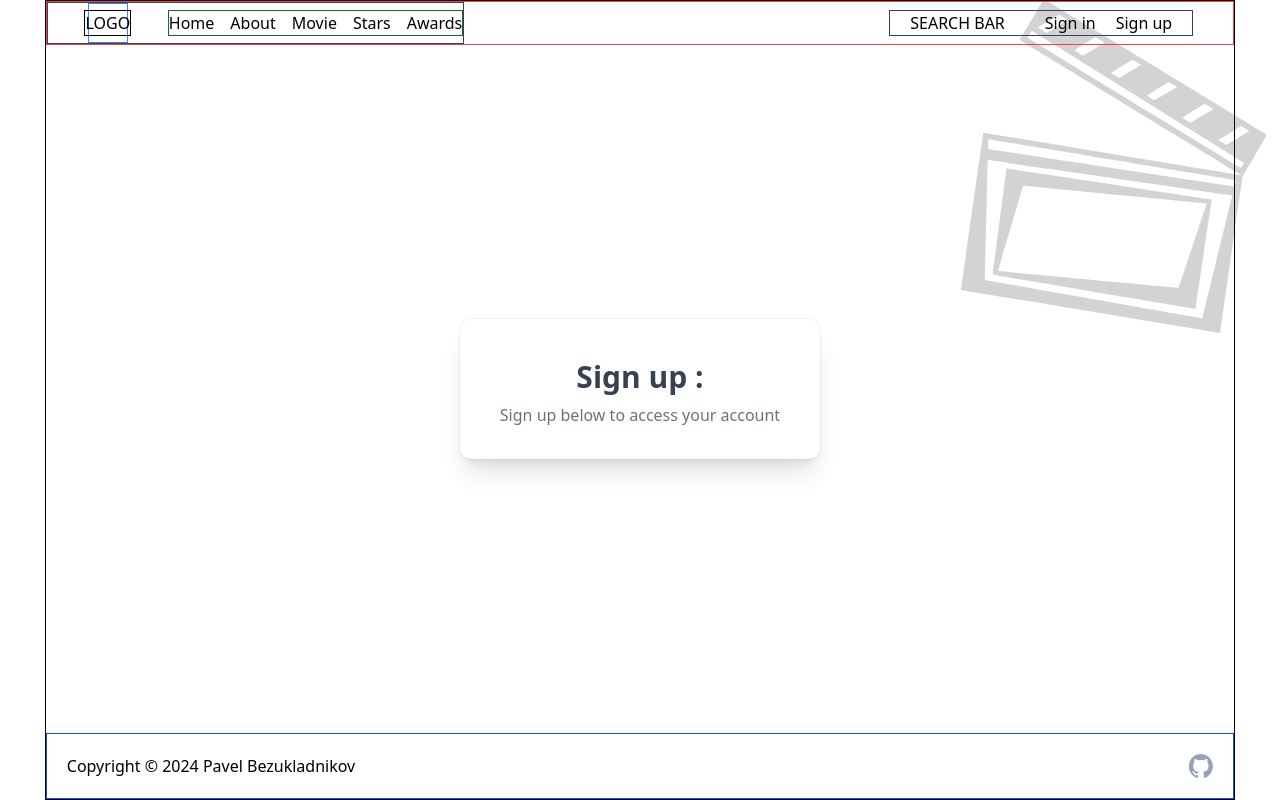
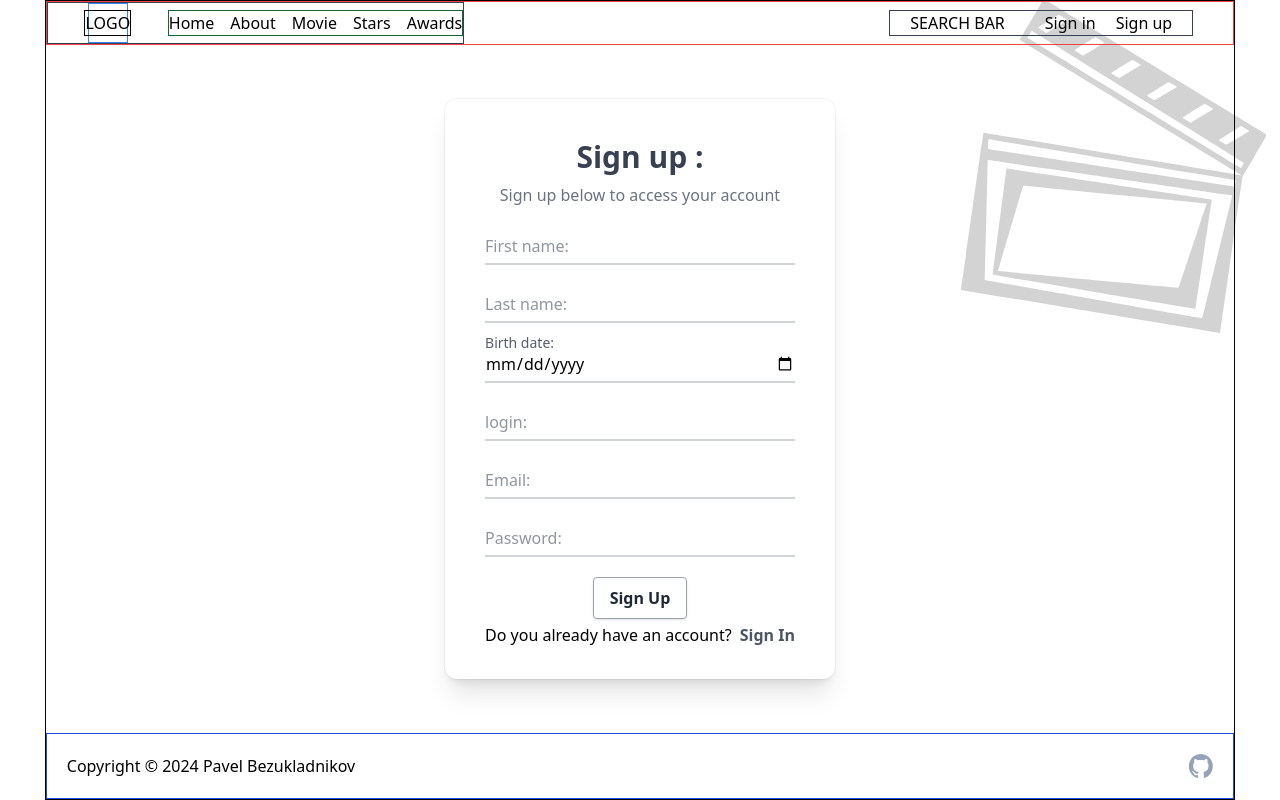
Before and after one commit to PavelAB/MovieTS, a React (Vite) app: page /signUp in a window 1280 px wide. Built offline with nearby package versions, Linux system fonts and the light colour scheme; no server answers.

Commit message:
signUpPage.tsx not finished, intermediate push on the evening of 07/09

```diff
--- a/src/pages/Auth/signUpPage.tsx
+++ b/src/pages/Auth/signUpPage.tsx
@@ -1,8 +1,38 @@
+import React, { useState } from "react"
+import CustomInput from "../../components/Inputs/CustomInput"
+import { NavLink } from "react-router-dom"
+import { User } from "../../types/typeUser"
+
 const SignUpPage: React.FC = () => {
+
+    const [formState, setFormState] = useState<Partial<User>>({
+        first_name: "",
+        last_name: "",
+        birth_date: "",
+        login: "",
+        email: "",
+        password: ""
+    })
+
+    const handleSubmit = (event: React.FormEvent<HTMLFormElement>) => {
+        event.preventDefault()
+    }
+
+    // TODO With each symbol entered, the page reloads. This is quite disturbing. I need to find a way to change this.
+    const handleInputChange = (e: React.ChangeEvent<HTMLInputElement>) => {
+        const { name, value } = e.target
+        setFormState({
+            ...formState,
+            [name]: value
+        })
+    }
+
+
+
     return (
         <div className="col-span-12 grid place-items-center">
             <div className="mx-auto max-w-md bg-white px-10 pt-10 pb-8 shadow-xl ring-1 ring-gray-900/5 rounded-xl">
-               <div className="text-center">
+                <div className="text-center">
                     <h1 className="text-3xl font-semibold text-gray-700">
                         Sign up :
                     </h1>
@@ -10,8 +40,57 @@ const SignUpPage: React.FC = () => {
                         Sign up below to access your account
                     </p>
                 </div>
-                <div>
-
+                 <div> {/*TODO check birth_date */}
+                    <form onSubmit={handleSubmit}>
+                        <CustomInput
+                            inputValue={formState?.first_name as string}
+                            name="first_name"
+                            labelText="First name: "
+                            updateInputValue={handleInputChange} />
+                        <CustomInput
+                            inputValue={formState?.last_name as string}
+                            name="last_name"
+                            labelText="Last name: "
+                            updateInputValue={handleInputChange} />
+                        <CustomInput
+                            inputType="date"
+                            inputValue={formState?.birth_date as string}
+                            name="birth_date"
+                            labelText="Birth date: "
+                            updateInputValue={handleInputChange} />
+                        <CustomInput
+                            inputValue={formState?.login as string}
+                            name="login"
+                            labelText="login: "
+                            updateInputValue={handleInputChange} />
+                        <CustomInput
+                            inputValue={formState?.email as string}
+                            name="email"
+                            labelText="Email: "
+                            updateInputValue={handleInputChange} />
+                        <CustomInput
+                            inputValue={formState?.password as string}
+                            name="password"
+                            labelText="Password: "
+                            updateInputValue={handleInputChange} />
+                        <div className="mt-5 flex justify-center">
+                            <button
+                                type="submit"
+                                className="bg-white hover:bg-gray-100 text-gray-800 font-semibold py-2 px-4 border border-gray-400 rounded shadow">
+                                    Sign Up
+                            </button>
+                        </div>
+                        <div className="mt-1">
+                            <p className="text-center">
+                                Do you already have an account?
+                                <NavLink
+                                    to={"/login"}
+                                    className={"font-semibold ml-2 text-gray-600 hover:underline focus:text-gray-800 focus:outline-none"}>
+                                        Sign In
+                                </NavLink>
+                            </p>
+                        </div>
+                    </form>
                 </div>
             </div>
 
```
